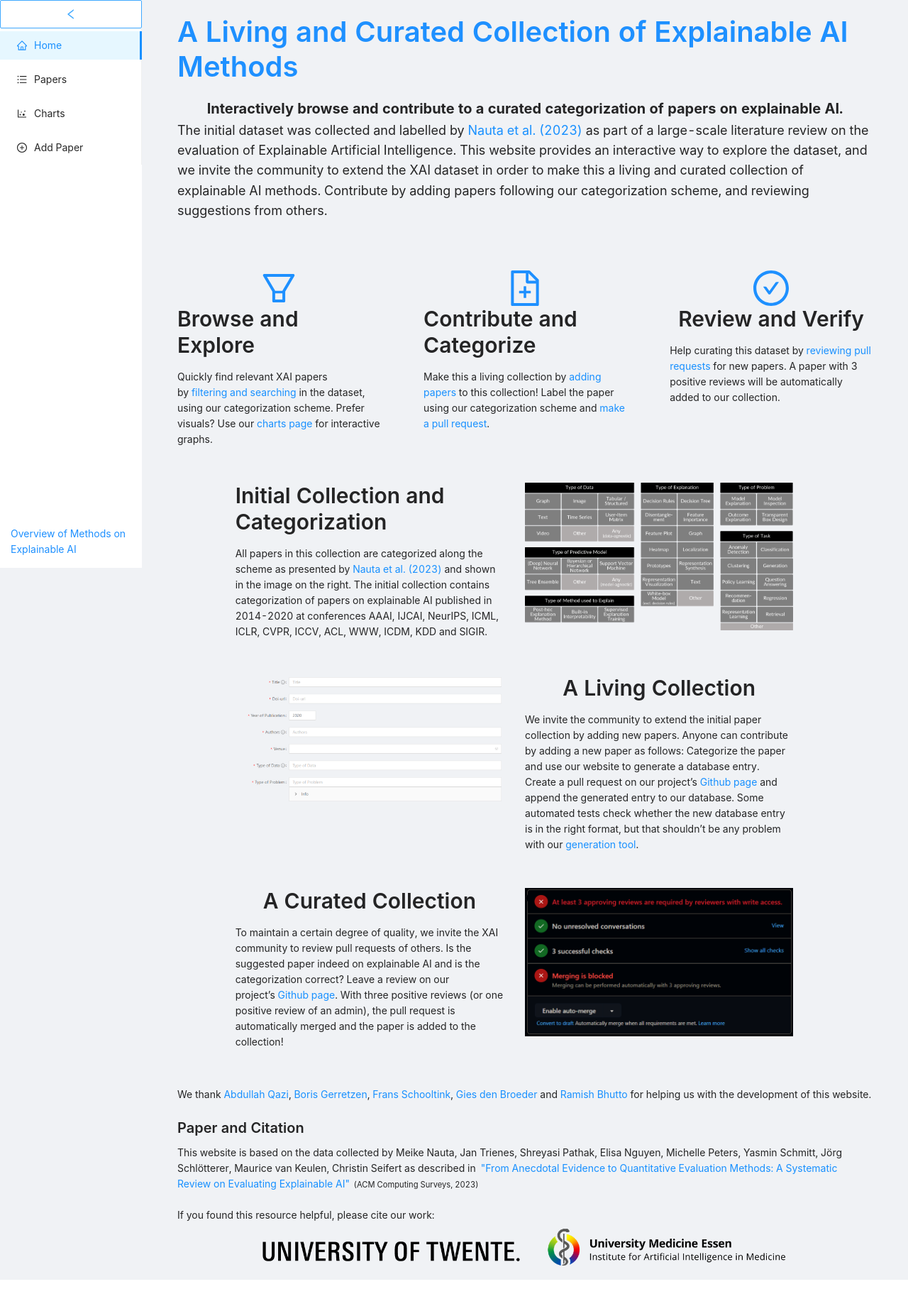
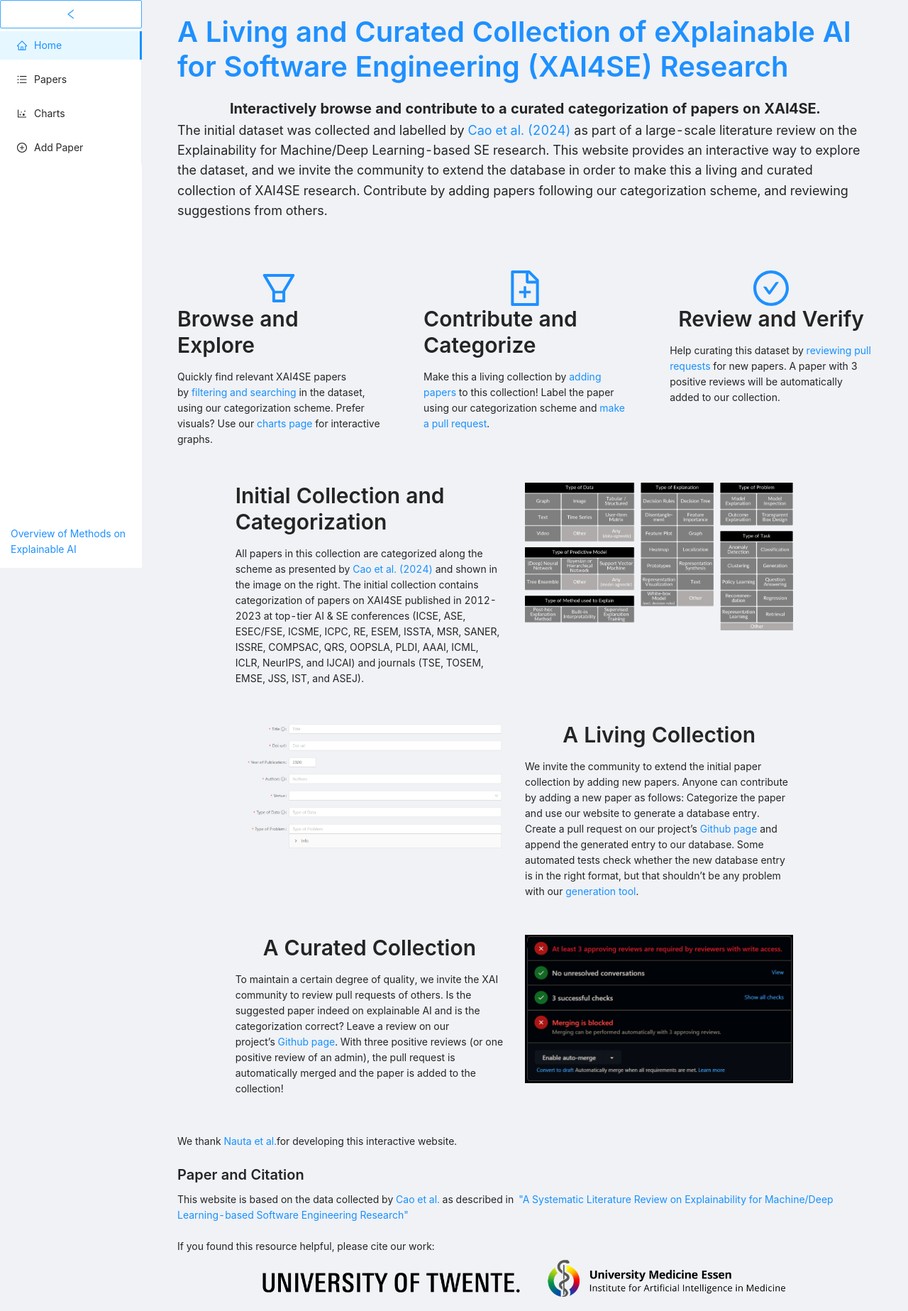
Before and after one commit to RISS-Vul/xai4se-paper, a React (Create React App) app: page / in a window 1280 px wide. Shown: the whole page at 71% size. Before the commit the page ends 1803 px from the top, so only its background shows below. Built offline with nearby package versions, Linux system fonts and the light colour scheme; what @antv/graphin would draw is missing.

Commit message:
Update Home.tsx

```diff
--- a/src/pages/Home.tsx
+++ b/src/pages/Home.tsx
@@ -115,18 +115,18 @@ function LandingPage() {
 		<>
 			<Row justify="center" style={{marginBottom: 50}}>
 				<Title style={{fontSize: 40, color: "dodgerblue"}}>
-					A Living and Curated Collection of Explainable AI Methods
+					A Living and Curated Collection of eXplainable AI for Software Engineering (XAI4SE) Research
 				</Title>
 				<Text style={{fontSize: 20}}>
 					<b>
-					Interactively browse and contribute to a curated categorization of papers on explainable AI.
+					Interactively browse and contribute to a curated categorization of papers on XAI4SE.
 					</b>
 				</Text>
 				<Text style={{fontSize: 18}}>
 					The initial dataset was collected and labelled by
 					<a href="http://dx.doi.org/10.1145/3583558" target="_blank" rel="noreferrer" >
-						&nbsp;Nauta et al. (2023)
-					</a> as part of a large-scale literature review on the evaluation of Explainable Artificial Intelligence. This website provides an interactive way to explore the dataset, and we invite the community to extend the XAI dataset in order to make this a living and curated collection of explainable AI methods. Contribute by adding papers following our categorization scheme, and reviewing suggestions from others.
+						&nbsp;Cao et al. (2024)
+					</a> as part of a large-scale literature review on the Explainability for Machine/Deep Learning-based SE research. This website provides an interactive way to explore the dataset, and we invite the community to extend the database in order to make this a living and curated collection of XAI4SE research. Contribute by adding papers following our categorization scheme, and reviewing suggestions from others.
 				</Text>
 			</Row>
 			<Row style={{marginBottom: 50}} justify="space-between">
@@ -135,7 +135,7 @@ function LandingPage() {
 					text="Browse and Explore"
 					description={
 						<>
-						Quickly find relevant XAI papers by
+						Quickly find relevant XAI4SE papers by
 							<a onClick={() => customNavigate("papers")}>
 							&nbsp;filtering and searching&nbsp;
 							</a>
@@ -186,10 +186,9 @@ function LandingPage() {
 					<>
 					All papers in this collection are categorized along the scheme as presented by
 						<a href="http://dx.doi.org/10.1145/3583558" target="_blank" rel="noreferrer">
-						&nbsp;Nauta et al. (2023)
+						&nbsp;Cao et al. (2024)
 						</a> and shown in the image on the right.
-					The initial collection contains categorization of papers on explainable AI published in 2014-2020 at conferences AAAI,
-					IJCAI, NeurIPS, ICML, ICLR, CVPR, ICCV, ACL, WWW, ICDM, KDD and SIGIR.
+					The initial collection contains categorization of papers on XAI4SE published in 2012-2023 at top-tier AI & SE conferences (ICSE, ASE, ESEC/FSE, ICSME, ICPC, RE, ESEM, ISSTA, MSR, SANER, ISSRE, COMPSAC, QRS, OOPSLA, PLDI, AAAI, ICML, ICLR, NeurIPS, and IJCAI) and journals (TSE, TOSEM, EMSE, JSS, IST, and ASEJ).
 					</>
 				}
 				imageUrl="/categories_xai.png"
@@ -230,12 +229,8 @@ function LandingPage() {
 
 				<Text>
 					<br/>
-					We thank <a href="https://www.linkedin.com/in/abdullah-aziz-qazi/" target="_blank" rel="noreferrer">Abdullah Qazi</a>,
-					<a href="https://www.linkedin.com/in/boris-gerretzen/" target="_blank" rel="noreferrer"> Boris Gerretzen</a>,
-					<a href="https://www.linkedin.com/in/frans-schooltink/" target="_blank" rel="noreferrer"> Frans Schooltink</a>,
-					<a href="https://www.linkedin.com/in/gies-den-broeder/" target="_blank" rel="noreferrer"> Gies den Broeder </a>and
-					<a href="https://www.linkedin.com/in/ramish-bhutto-06275b237/" target="_blank" rel="noreferrer"> Ramish Bhutto </a>
-					for helping us with the development of this website.
+					We thank <a href="https://dl.acm.org/doi/10.1145/3583558" target="_blank" rel="noreferrer">Nauta et al.</a>
+					for developing this interactive website.
 					<br/>
 					<br/>
 				</Text>
@@ -244,13 +239,10 @@ function LandingPage() {
 				Paper and Citation
 			</Title>
 			<Text>
-				This website is based on the data collected by Meike Nauta, Jan Trienes, Shreyasi Pathak, Elisa Nguyen, Michelle Peters, Yasmin Schmitt, Jörg Schlötterer, Maurice van Keulen, Christin Seifert as described in
+				This website is based on the data collected by <a href="https://sicongcao.github.io/" target="_blank" rel="noreferrer">Cao et al.</a> as described in
 				<a href="http://dx.doi.org/10.1145/3583558" target="_blank" rel="noreferrer">
-						&ensp;&quot;From Anecdotal Evidence to Quantitative Evaluation Methods: A Systematic Review on Evaluating Explainable AI&quot;
+						&ensp;&quot;A Systematic Literature Review on Explainability for Machine/Deep Learning-based Software Engineering Research&quot;
 				</a>
-				<small>
-					&ensp;(ACM Computing Surveys, 2023)
-				</small>
 				<br/>
 				<br/>
 					If you found this resource helpful, please cite our work:
```
